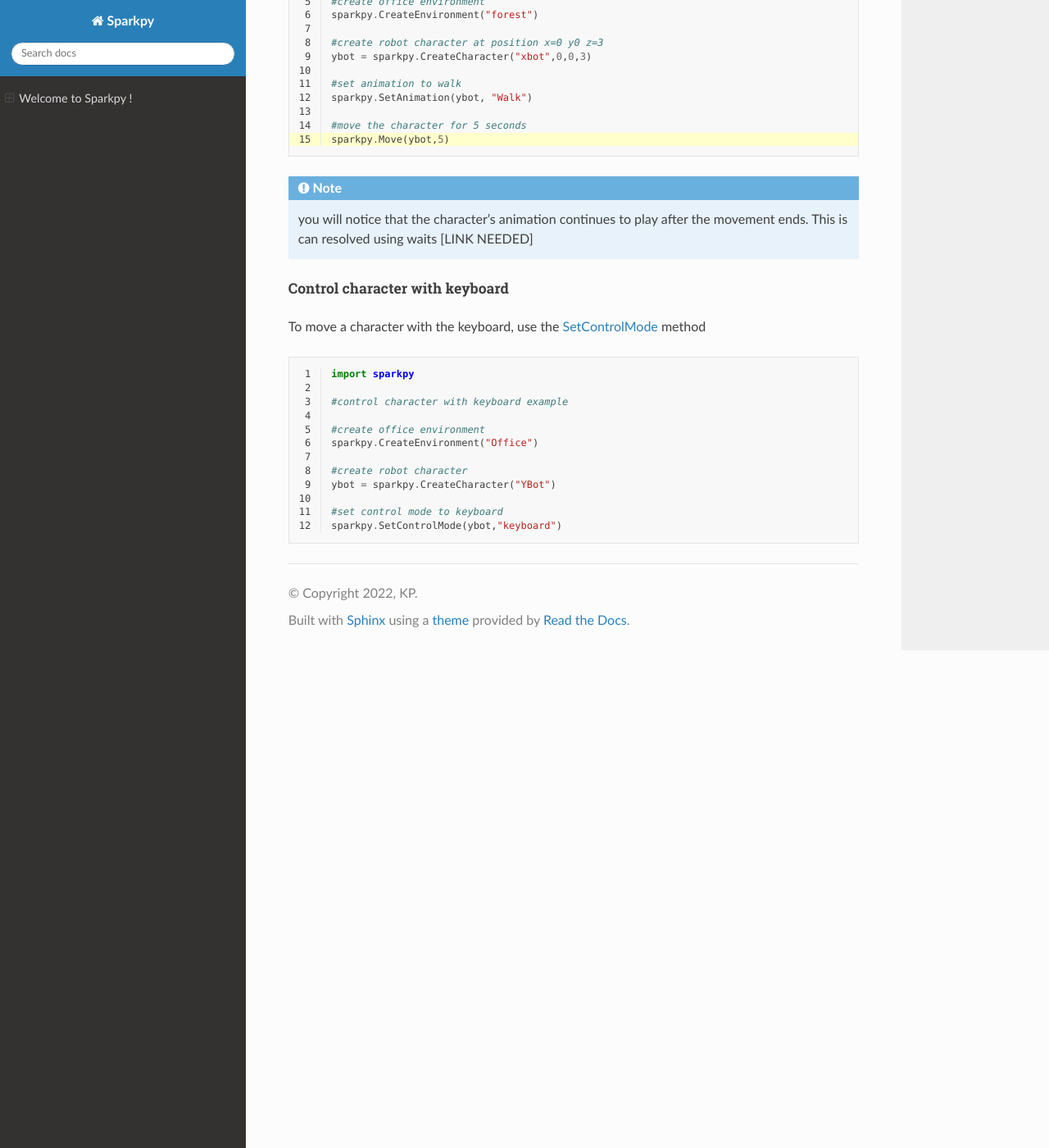
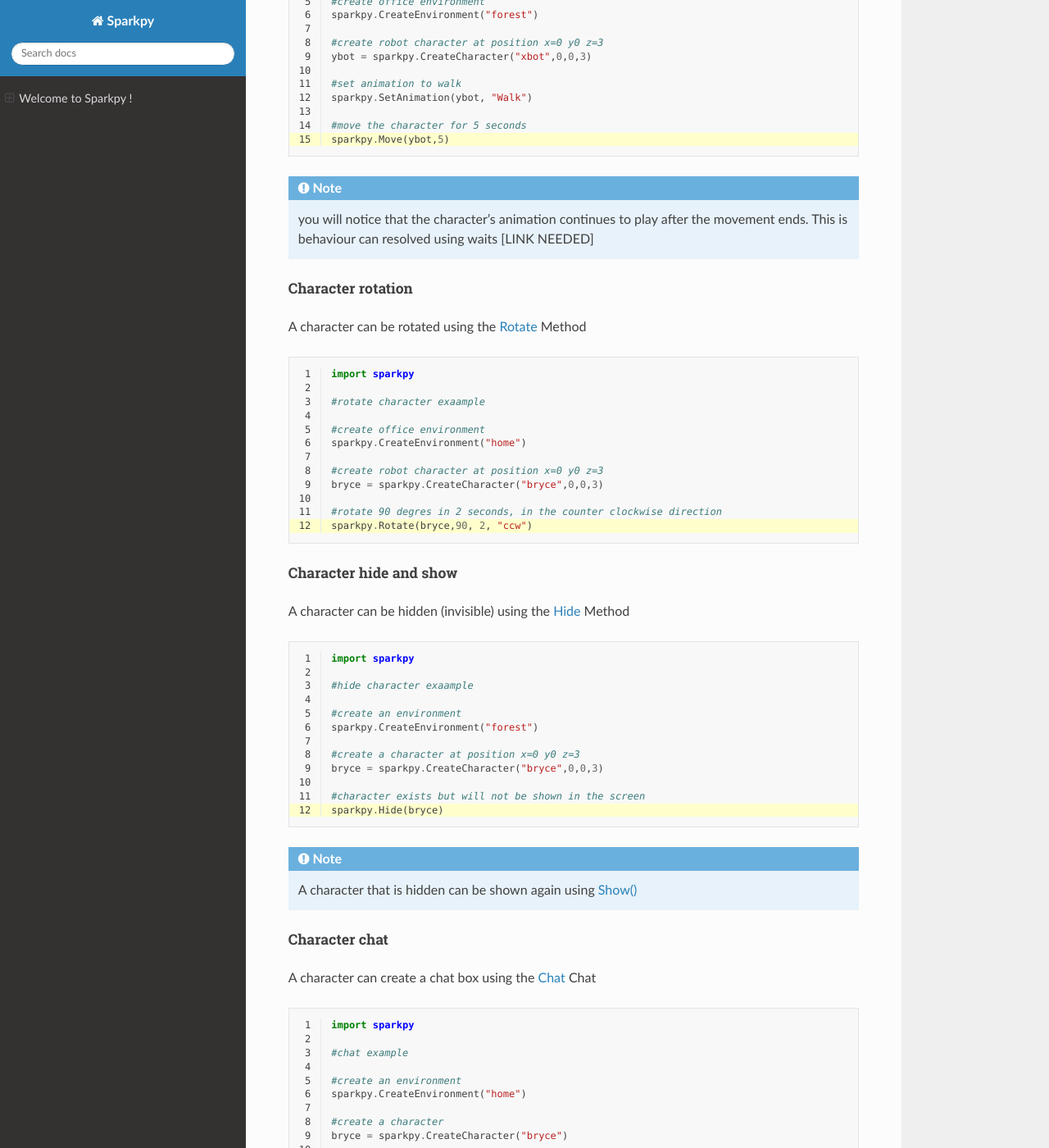
Before and after one commit to kpatel122/sparkpy-web-client, a Sphinx documentation site: the page built from redesign/Docs/index.rst, in a window 1280 px wide and 1400 px high, scrolled down 2543 px. Shown: the whole window at 82% size. Built offline with Sphinx 7.4.7 and the Read the Docs theme 2.0.0, drawn with Linux system fonts in a browser that asks for light colours; pages that are not in the unit, such as notebooks, are missing from menus; some of the changed text lies outside the part shown.

Commit message:
updated input box text method and documentation

```diff
--- a/redesign/Docs/index.rst
+++ b/redesign/Docs/index.rst
@@ -158,9 +158,104 @@
    #move the character for 5 seconds
    sparkpy.Move(ybot,5)
 
-.. note:: you will notice that the character's animation continues to play after the movement ends. This is can resolved using waits [LINK NEEDED]
+.. note:: you will notice that the character's animation continues to play after the movement ends. This is behaviour can resolved using waits [LINK NEEDED]
+
+""""""""""""""""""""""""""""""""
+Character rotation
+""""""""""""""""""""""""""""""""
+
+A character can be rotated using the `Rotate <Source/sparkpy.html#sparkpy.Rotate>`_ Method
+
+.. code-block:: python
+   :emphasize-lines: 12
+
+   import sparkpy
+
+   #rotate character exaample
+
+   #create office environment
+   sparkpy.CreateEnvironment("home")
+
+   #create robot character at position x=0 y0 z=3
+   bryce = sparkpy.CreateCharacter("bryce",0,0,3)
+
+   #rotate 90 degres in 2 seconds, in the counter clockwise direction
+   sparkpy.Rotate(bryce,90, 2, "ccw")
 
 
+""""""""""""""""""""""""""""""""
+Character hide and show
+""""""""""""""""""""""""""""""""
+
+A character can be hidden (invisible) using the `Hide <Source/sparkpy.html#sparkpy.Hide>`_ Method
+
+.. code-block:: python
+   :emphasize-lines: 12
+
+   import sparkpy
+
+   #hide character exaample
+
+   #create an environment
+   sparkpy.CreateEnvironment("forest")
+
+   #create a character at position x=0 y0 z=3
+   bryce = sparkpy.CreateCharacter("bryce",0,0,3)
+
+   #character exists but will not be shown in the screen
+   sparkpy.Hide(bryce)
+
+.. note:: A character that is hidden can be shown again using `Show() <Source/sparkpy.html#sparkpy.Show>`_
+
+""""""""""""""""""""""""""""""""
+Character chat
+""""""""""""""""""""""""""""""""
+
+A character can create a chat box using the `Chat <Source/sparkpy.html#sparkpy.Hide>`_ Chat
+
+.. code-block:: python
+   :emphasize-lines: 12
+
+   import sparkpy
+
+   #chat example
+
+   #create an environment
+   sparkpy.CreateEnvironment("home")
+
+   #create a character
+   bryce = sparkpy.CreateCharacter("bryce")
+
+   #create a chat box for 5 seconds
+   sparkpy.Chat(bryce, "Hello World", 5)
+
+""""""""""""""""""""""""""""""""
+Input box
+""""""""""""""""""""""""""""""""
+
+A character can create a chat box using the `Chat <Source/sparkpy.html#sparkpy.Hide>`_ Chat
+
+.. code-block:: python
+   :emphasize-lines: 12
+
+   import sparkpy
+
+   #textbox example
+
+   #input box handler function
+   def InputEntered(msg):
+
+      #print the recieved text
+      print("recieved " + msg)
+
+   #create desert environment test
+   sparkpy.CreateEnvironment('desert');
+
+   #show input box
+   sparkpy.ShowInputBox()
+
+   #set the callback function
+   sparkpy.SetInputBoxHandler(InputEntered)
 
 
 """"""""""""""""""""""""""""""""
```
Also changed, not shown: 11 other files.
